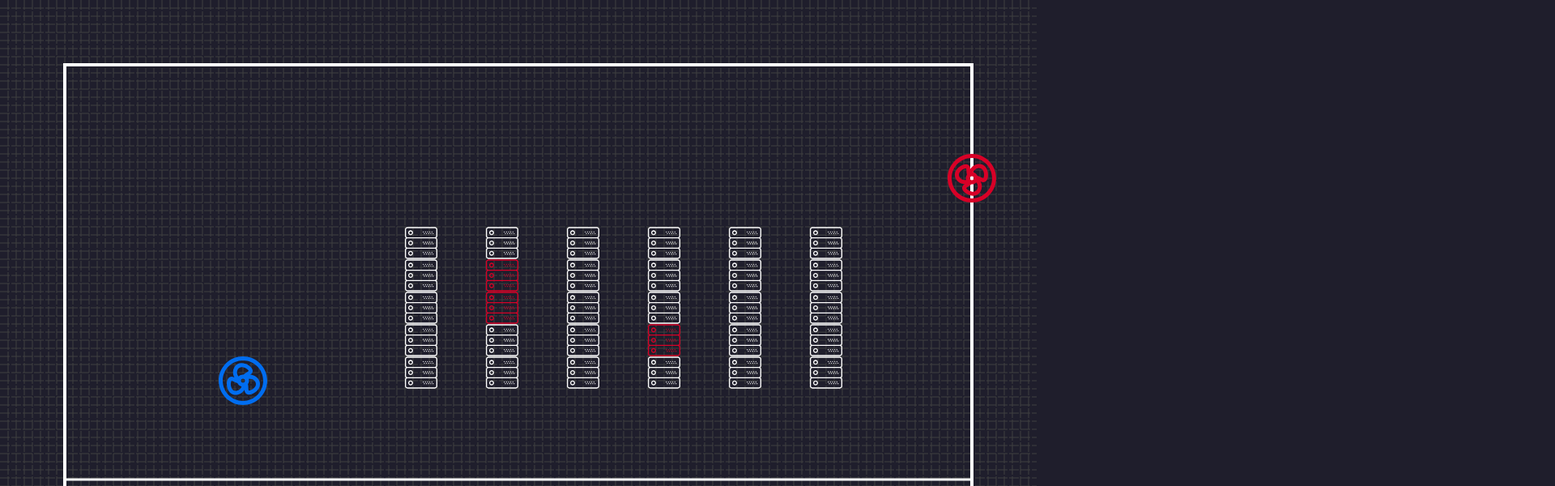
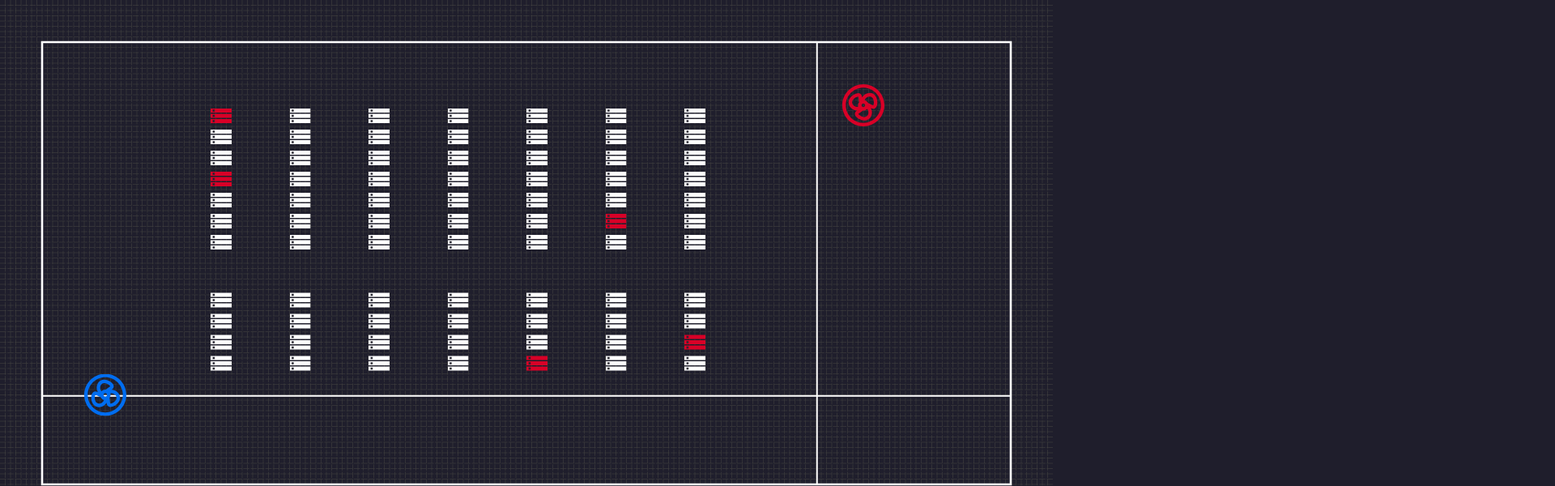
Before and after one commit to JianyangZhang/canvas-rack-room, a plain HTML site: page index.html in a window 1280 px wide. Shown: the top 600 px of the page at 81% size, 1920 px wide, since content can reach past the window. Drawn offline with Linux system fonts and the light colour scheme.

Commit message:
update rack
update rack

```diff
--- a/css/style.css
+++ b/css/style.css
@@ -1,6 +1,6 @@
 body {
     margin: 0;
     padding: 0;
-    overflow: hidden;
+    overflow: scroll;
     background-color: #1F1E2C;
 }
--- a/js/run.js
+++ b/js/run.js
@@ -1,48 +1,63 @@
-var WIDTH = window.innerWidth;
-var HEIGHT = window.innerHeight;
+const WIDTH = 2000;
+const HEIGHT = 1000;
+const SCALE = { x: 0.65, y: 0.65 };
 
 window.onload = function () {
     // 初始化画布
     let stage = new Konva.Stage({
         container: 'container',
         width: WIDTH,
-        height: HEIGHT
+        height: HEIGHT,
+        scale: SCALE,
     });
     // 绘制网格
     let grids = drawGrids(stage);
     // 绘制机房轮廓
     let contour = drawRoomContour(stage);
-    // 绘制服务器
-    let serverLayer = new Konva.Layer();
-    for (let i = 500; i <= 1000; i += 100) {
-        for (let j = 280; j <= 440; j += 40) {
-            let condition = 0;
-            if ((i == 600 && j == 320) || (i == 600 && j == 360) || (i == 800 && j == 400)) { condition = 1; }
-            drawServer(stage, serverLayer, {
+    // 绘制机架
+    let rackGroup = new Konva.Group();
+    let rackLayer = new Konva.Layer();
+    for (let i = 0.2 * WIDTH; i <= 0.7 * WIDTH; i += 150) {
+        for (let j = 0.2 * HEIGHT; j <= 0.45 * HEIGHT; j += 40) {
+            let condition = Math.floor(Math.random() * 11) == 10 ? 1 : 0;
+            drawRack(stage, rackGroup, rackLayer, {
                 x: i,
                 y: j,
                 condition: condition,
             });
         }
     }
+
+    for (let i = 0.2 * WIDTH; i <= 0.7 * WIDTH; i += 150) {
+        for (let j = 0.55 * HEIGHT; j <= 0.7 * HEIGHT; j += 40) {
+            let condition = Math.floor(Math.random() * 11) == 10 ? 1 : 0;
+            drawRack(stage, rackGroup, rackLayer, {
+                x: i,
+                y: j,
+                condition: condition,
+            });
+        }
+    }
+
     // 绘制风扇
+    let fanGroup = new Konva.Group();
     let fanLayer = new Konva.Layer();
-    drawFan(stage, fanLayer, {
-        x: 300,
-        y: 470,
+    drawFan(stage, fanGroup, fanLayer, {
+        x: 0.1 * WIDTH,
+        y: 0.75 * HEIGHT,
         condition: 0,
         rotate: true,
         angularSpeed: 180,  // one revolution per 2 seconds (2 * 180 = 360)
     });
-    drawFan(stage, fanLayer, {
-        x: 1200,
-        y: 220,
+    drawFan(stage, fanGroup, fanLayer, {
+        x: 0.82 * WIDTH,
+        y: 0.2 * HEIGHT,
         condition: 1,
         rotate: false,
     });
 }
 
-function drawFan(stage, fanLayer, options) {
+function drawFan(stage, fanGroup, fanLayer, options) {
     let x = options.x == undefined ? 30 : options.x;
     let y = options.y == undefined ? 30 : options.y;
     let condition = options.condition == undefined ? 0 : options.condition;
@@ -61,23 +76,38 @@ function drawFan(stage, fanLayer, options) {
             x: x,
             y: y,
             image: fan,
-            width: 60,
-            height: 60,
+            width: 80,
+            height: 80,
             draggable: true,
             offset: {
-                x: 30,
-                y: 30,
+                x: 40,
+                y: 40,
             },
             name: "draggable"
         });
-        fanLayer.add(theFan);
+        fanGroup.add(theFan);
+        fanLayer.add(fanGroup);
         stage.add(fanLayer);
         fanLayer.setZIndex(6);
         // 对齐到网格
         snapToGrid(theFan, fanLayer);
         // 绑定事件
-        theFan.on('mouseenter', function () { stage.container().style.cursor = 'pointer'; });
-        theFan.on('mouseleave', function () { stage.container().style.cursor = 'default'; });
+        theFan.on('mouseenter', function () {
+            stage.container().style.cursor = 'pointer';
+            theFan.width(100);
+            theFan.height(100);
+            theFan.offsetX(50);
+            theFan.offsetY(50);
+            fanLayer.draw();
+        });
+        theFan.on('mouseleave', function () {
+            stage.container().style.cursor = 'default';
+            theFan.width(80);
+            theFan.height(80);
+            theFan.offsetX(40);
+            theFan.offsetY(40);
+            fanLayer.draw();
+        });
         if (rotate) {
             let anim = new Konva.Animation(function (frame) {
                 let angleDiff = frame.timeDiff * angularSpeed / 1000;
@@ -88,48 +118,49 @@ function drawFan(stage, fanLayer, options) {
     }
 }
 
-function drawServer(stage, serverLayer, options) {
+function drawRack(stage, rackGroup, rackLayer, options) {
     let x = options.x == undefined ? 0 : options.x;
     let y = options.y == undefined ? 0 : options.y;
     let condition = options.condition == undefined ? 0 : options.condition;
     // 加载资源
-    let server_green = new Image();
-    server_green.src = './images/server_green.svg';
-    let server = new Image();
+    let rack_green = new Image();
+    rack_green.src = './images/rack_green.svg';
+    let rack = new Image();
     if (condition == 0) {
-        server.src = './images/server_white.svg';
+        rack.src = './images/rack_white.svg';
     } else {
-        server.src = './images/server_red.svg';
+        rack.src = './images/rack_red.svg';
     }
     // 资源加载完成
-    server.onload = function () {
-        let theServer = new Konva.Image({
+    rack.onload = function () {
+        let theRack = new Konva.Image({
             x: x,
             y: y,
-            image: server,
+            image: rack,
             width: 40,
             height: 40,
             draggable: true,
             name: "draggable",
         });
-        serverLayer.add(theServer);
-        stage.add(serverLayer);
-        serverLayer.setZIndex(5);
+        rackGroup.add(theRack)
+        rackLayer.add(rackGroup);
+        stage.add(rackLayer);
+        rackLayer.setZIndex(5);
         // 对齐到网格
-        snapToGrid(theServer, serverLayer);
+        snapToGrid(theRack, rackLayer);
         // 事件绑定
-        theServer.on('mouseenter', function () {
+        theRack.on('mouseenter', function () {
             stage.container().style.cursor = 'pointer';
             if (condition == 0) {
-                theServer.setImage(server_green);
-                serverLayer.draw();
+                theRack.setImage(rack_green);
+                rackLayer.draw();
             }
         });
-        theServer.on('mouseleave', function () {
+        theRack.on('mouseleave', function () {
             stage.container().style.cursor = 'default';
             if (condition == 0) {
-                theServer.setImage(server);
-                serverLayer.draw();
+                theRack.setImage(rack);
+                rackLayer.draw();
             }
         });
     }
@@ -166,10 +197,18 @@ function drawRoomContour(stage) {
         lineCap: 'miter',
         lineJoin: 'round'
     });
+    let line1 = new Konva.Line({
+        points: [0.8 * outline.width(), 0, 0.8 * outline.width(), outline.height()],
+        stroke: line_color,
+        strokeWidth: line_breath,
+        lineCap: 'miter',
+        lineJoin: 'round'
+    });
 
     // 渲染
     group.add(outline);
     group.add(line0);
+    group.add(line1);
     contourLayer.add(group);
     stage.add(contourLayer);
     contourLayer.setZIndex(1);
```
Also changed, not shown: images/rack_green.svg (added), images/rack_red.svg (added), images/rack_white.svg (added).
